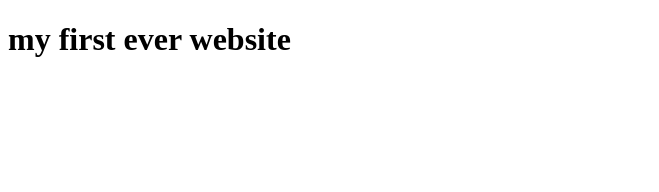
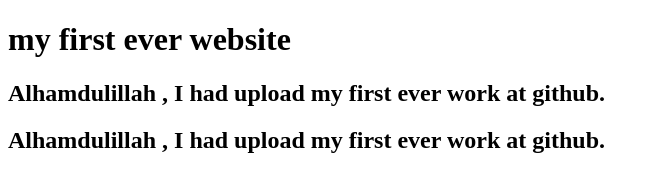
Before and after one commit to mostafizkhan/my-first-website, a plain HTML site: page index.html in a window 1280 px wide. Shown: the whole page, without its empty margins (0-659 px from the left). Drawn offline with Linux system fonts and the light colour scheme.

Commit message:
change something

```diff
--- a/index.html
+++ b/index.html
@@ -7,5 +7,7 @@
 </head>
 <body>
     <h1>my first ever website</h1>
+    <h2>Alhamdulillah , I had upload my first ever work at github. </h2>
+    <h2>Alhamdulillah , I had upload my first ever work at github. </h2>
 </body>
 </html>
```
